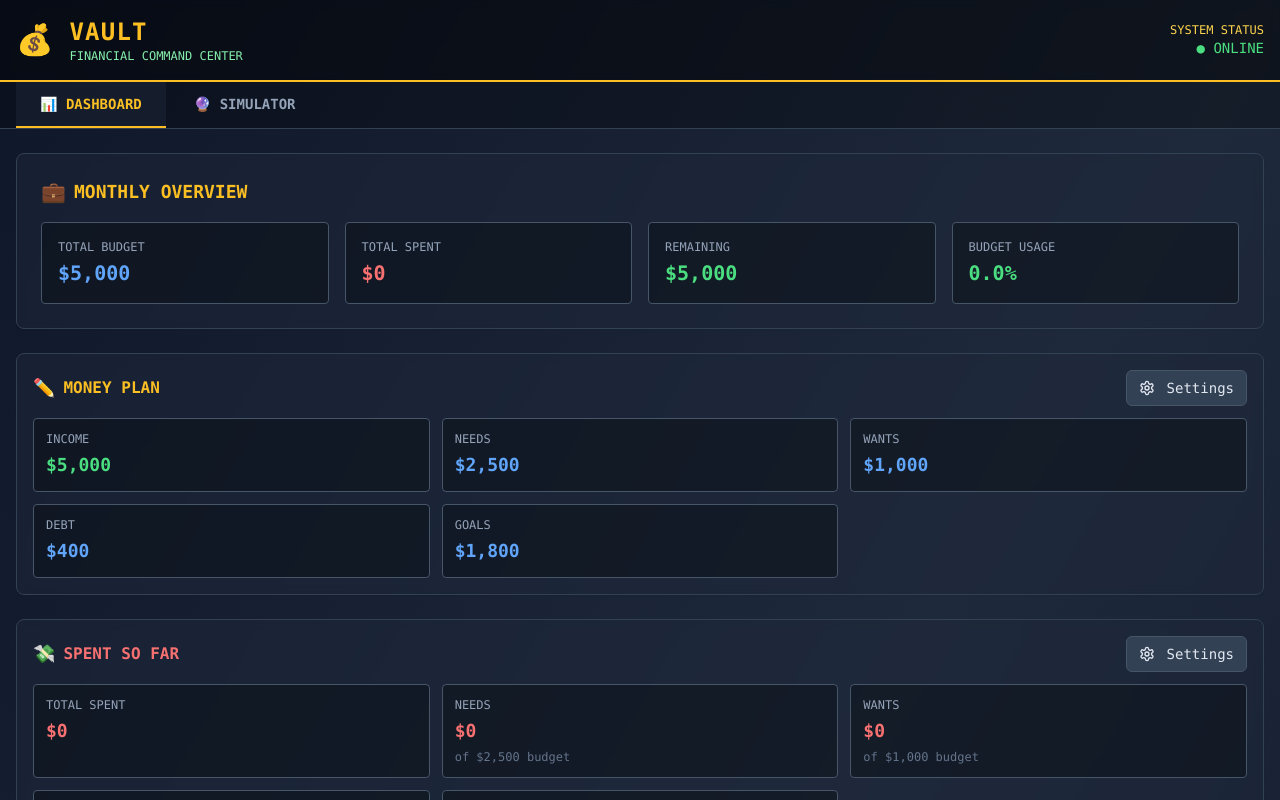
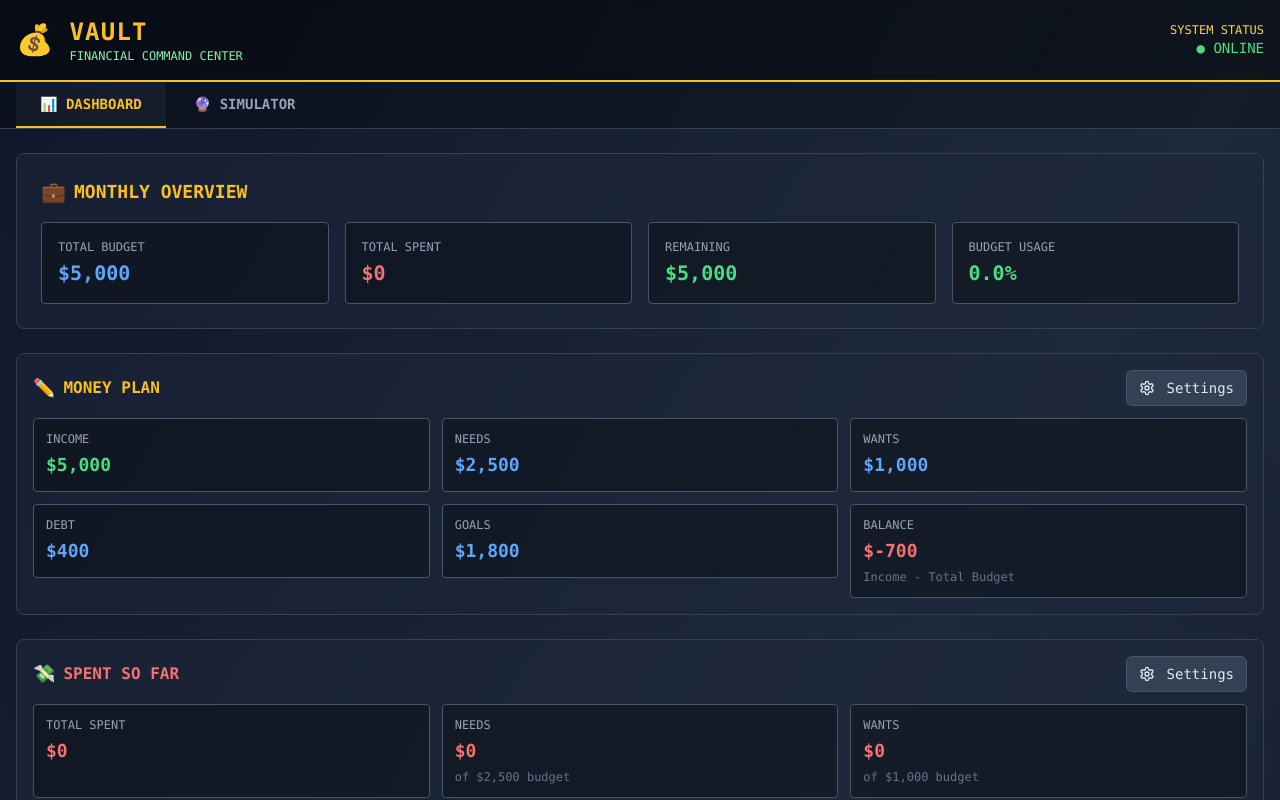
Before and after one commit to rodgome/pixel-plan-vault, a React (Vite) app: page / in a window 1280 px wide. Shown: the top 800 px of the page. Built offline with nearby package versions, Linux system fonts and the light colour scheme.

Commit message:
Add Income - Budget component
Create a component to calculate and display the difference between income and the sum of all budget categories.

```diff
--- /dev/null
+++ b/src/components/BudgetBalance.tsx
@@ -0,0 +1,29 @@
+
+interface BudgetBalanceProps {
+  income: number;
+  categories: Array<{
+    name: string;
+    amount: number;
+    budget: number;
+    color: string;
+  }>;
+}
+
+const BudgetBalance = ({ income, categories }: BudgetBalanceProps) => {
+  const totalBudget = categories.reduce((sum, cat) => sum + cat.budget, 0);
+  const balance = income - totalBudget;
+
+  return (
+    <div className="bg-black/30 p-3 rounded border border-slate-600">
+      <div className="text-xs text-slate-400 mb-1">BALANCE</div>
+      <div className={`text-lg font-bold ${balance >= 0 ? 'text-green-400' : 'text-red-400'}`}>
+        ${balance.toLocaleString()}
+      </div>
+      <div className="text-xs text-slate-500 mt-1">
+        Income - Total Budget
+      </div>
+    </div>
+  );
+};
+
+export default BudgetBalance;
--- a/src/components/EditableFinancialData.tsx
+++ b/src/components/EditableFinancialData.tsx
@@ -1,4 +1,3 @@
-
 import { useState } from 'react';
 import { Card } from '@/components/ui/card';
 import { Button } from '@/components/ui/button';
@@ -6,6 +5,7 @@ import { Input } from '@/components/ui/input';
 import { Label } from '@/components/ui/label';
 import { Plus, Minus, Settings } from 'lucide-react';
 import { Popover, PopoverContent, PopoverTrigger } from '@/components/ui/popover';
+import BudgetBalance from './BudgetBalance';
 
 interface EditableFinancialDataProps {
   income: number;
@@ -241,6 +241,9 @@ const EditableFinancialData = ({
               </div>
             </div>
           ))}
+
+          {/* Budget Balance Component */}
+          <BudgetBalance income={income} categories={categories} />
         </div>
       </div>
     </Card>
```
